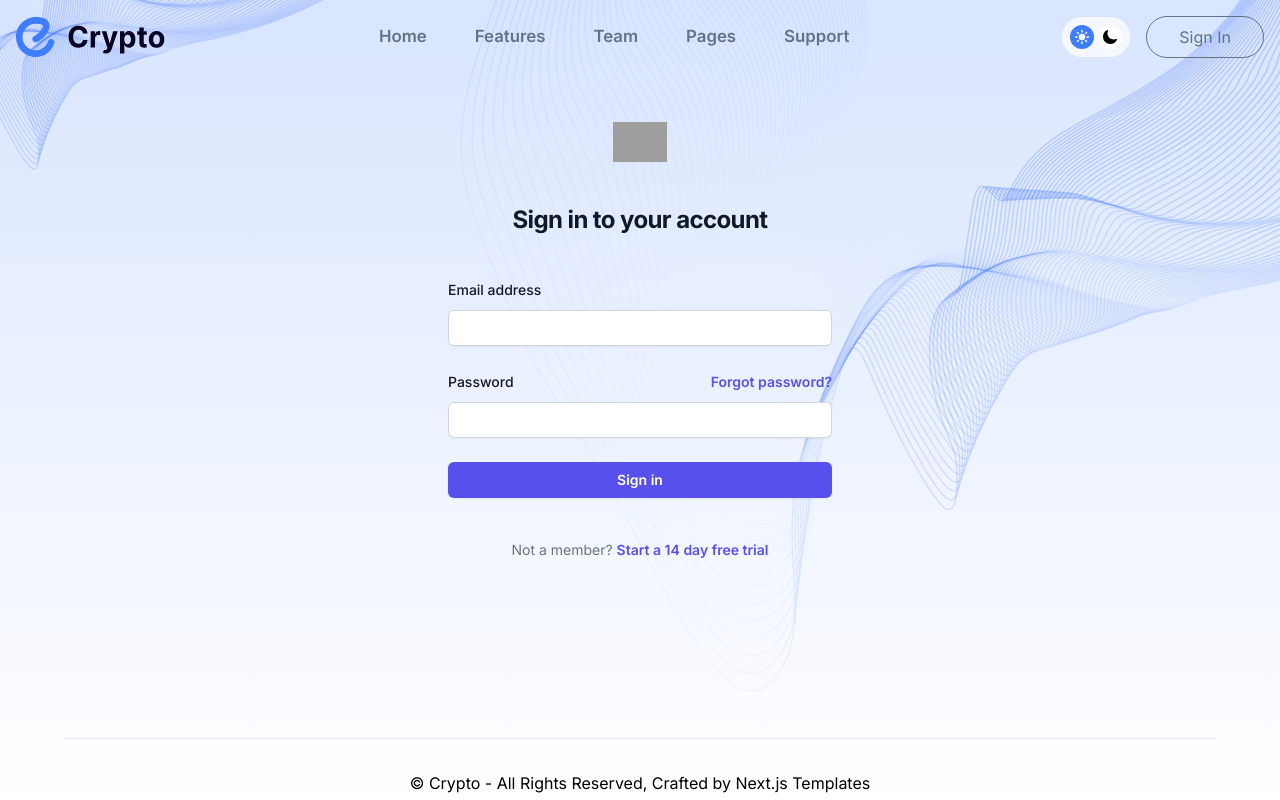
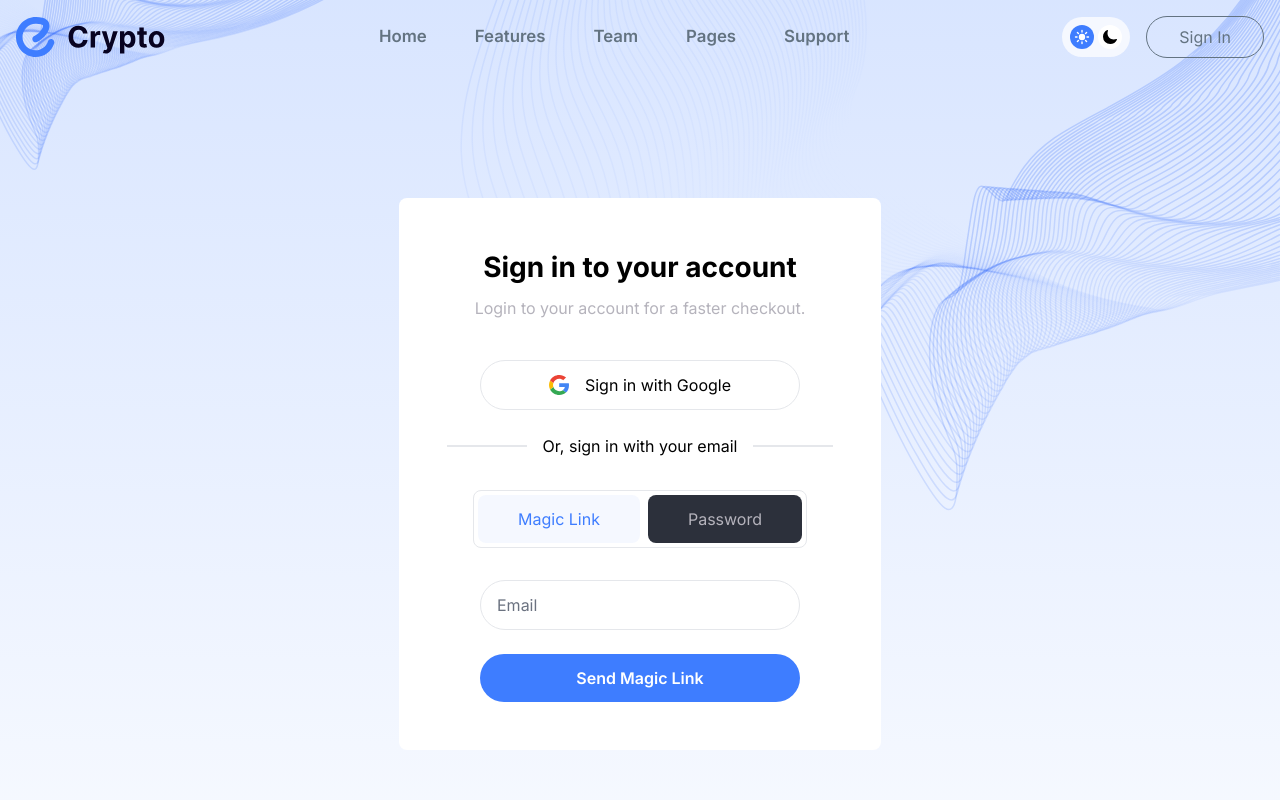
Before and after one commit to pooriaamini/Next.js-App, a Next.js app: page /auth/signin in a window 1280 px wide. Shown: the top 800 px of the page. Built offline with nearby package versions, Linux system fonts and the light colour scheme; grey boxes are pictures that could not be loaded.

Commit message:
implement  one section of signin page

```diff
--- a/app/auth/signin/page.tsx
+++ b/app/auth/signin/page.tsx
@@ -1,79 +1,17 @@
-export default function Page(){
-    return(
+import EmailForm from "@/app/components/EmailForm";
+import SelectionForm from "@/app/components/SelectionForm";
+import SigninHeader from "@/app/components/SigninHeader";
+import Image from "next/image";
 
-        <>
+export default function Page() {
+  return (
+    <div className="min-h-screen flex  flex-col items-center  justify-center text-black dark:text-white ">
+      <div className="form flex flex-col items-center mx-0 my-auto dark:bg-[#131b4dcc] bg-white p-4   lg:p-12 rounded-lg dark:z-30 z-30">
+        <SigninHeader/>
+        <SelectionForm/>
+        <EmailForm/>
+      </div>
 
-        <div className="flex min-h-full flex-1 flex-col justify-center px-6 py-12 lg:px-8">
-          <div className="sm:mx-auto sm:w-full sm:max-w-sm">
-            <img
-              alt="Your Company"
-              src="https://tailwindui.com/img/logos/mark.svg?color=indigo&shade=600"
-              className="mx-auto h-10 w-auto"
-            />
-            <h2 className="mt-10 text-center text-2xl font-bold leading-9 tracking-tight text-gray-900">
-              Sign in to your account
-            </h2>
-          </div>
-
-          <div className="mt-10 sm:mx-auto sm:w-full sm:max-w-sm">
-            <form action="#" method="POST" className="space-y-6">
-              <div>
-                <label htmlFor="email" className="block text-sm font-medium leading-6 text-gray-900">
-                  Email address
-                </label>
-                <div className="mt-2">
-                  <input
-                    id="email"
-                    name="email"
-                    type="email"
-                    required
-                    autoComplete="email"
-                    className="block w-full rounded-md border-0 py-1.5 text-gray-900 shadow-sm ring-1 ring-inset ring-gray-300 placeholder:text-gray-400 focus:ring-2 focus:ring-inset focus:ring-indigo-600 sm:text-sm sm:leading-6"
-                  />
-                </div>
-              </div>
-
-              <div>
-                <div className="flex items-center justify-between">
-                  <label htmlFor="password" className="block text-sm font-medium leading-6 text-gray-900">
-                    Password
-                  </label>
-                  <div className="text-sm">
-                    <a href="#" className="font-semibold text-indigo-600 hover:text-indigo-500">
-                      Forgot password?
-                    </a>
-                  </div>
-                </div>
-                <div className="mt-2">
-                  <input
-                    id="password"
-                    name="password"
-                    type="password"
-                    required
-                    autoComplete="current-password"
-                    className="block w-full rounded-md border-0 py-1.5 text-gray-900 shadow-sm ring-1 ring-inset ring-gray-300 placeholder:text-gray-400 focus:ring-2 focus:ring-inset focus:ring-indigo-600 sm:text-sm sm:leading-6"
-                  />
-                </div>
-              </div>
-
-              <div>
-                <button
-                  type="submit"
-                  className="flex w-full justify-center rounded-md bg-indigo-600 px-3 py-1.5 text-sm font-semibold leading-6 text-white shadow-sm hover:bg-indigo-500 focus-visible:outline focus-visible:outline-2 focus-visible:outline-offset-2 focus-visible:outline-indigo-600"
-                >
-                  Sign in
-                </button>
-              </div>
-            </form>
-
-            <p className="mt-10 text-center text-sm text-gray-500">
-              Not a member?{' '}
-              <a href="#" className="font-semibold leading-6 text-indigo-600 hover:text-indigo-500">
-                Start a 14 day free trial
-              </a>
-            </p>
-          </div>
-        </div>
-      </>
-    )
+    </div>
+  );
 }
--- /dev/null
+++ b/app/components/EmailForm.tsx
@@ -0,0 +1,10 @@
+function EmailForm() {
+    return (
+        <form className="flex flex-col gap-6 items-center justify-center" action="">
+            <input className="w-80 border border-gray-200 dark:border-[#637381] py-3 px-4 rounded-full bg-white dark:bg-[#1e2763] mt-8 dark:placeholder:text-white p-3" placeholder="Email" type="text" name="" id="" />
+            <button className="bg-[#3e7dff] text-white font-middle hover:bg-[#3e7dffcc]  py-3 px-4 rounded-full w-80 transition duration-500 " >Send Magic Link</button>
+        </form>
+     );
+}
+
+export default EmailForm;
--- /dev/null
+++ b/app/components/SelectionForm.tsx
@@ -0,0 +1,22 @@
+import { IoMoon } from "react-icons/io5";
+import { IoSunny } from "react-icons/io5";
+function SelectionForm() {
+    return (
+        <div className=" p-1 mt-8   flex justify-center gap-2  items-center border-[1px] dark:border-[#637381] rounded-lg ">
+        <button
+          className="  p-1 rounded-lg text-[#3e7dff] bg-[#3e7dff0d] dark:bg-sky-950 px-10 py-3 "
+        >
+          Magic Link
+        </button>
+
+        <button
+
+          className=" rounded-lg  p-1 bg-[#2c303b] text-[#b5b3bc] px-10 py-3"
+        >
+          Password
+        </button>
+      </div>
+    );
+}
+
+export default SelectionForm;
--- /dev/null
+++ b/app/components/SigninHeader.tsx
@@ -0,0 +1,25 @@
+import googleSvg from "@/public/icons/google.svg";
+import Image from "next/image";
+
+function SigninHeader() {
+  return (
+    <form className="flex flex-col gap-2  items-center  ">
+      <h1 className="font-bold text-[1.75rem] ">Sign in to your account</h1>
+      <h2 className="dark:text-[#637381] text-[#b5b3bc]  ">
+        Login to your account for a faster checkout.
+      </h2>
+      <button className="flex flex-row-reverse gap-4 items-center justify-center text-center w-80 border border-gray-200 dark:border-[#637381] py-3 px-4 rounded-full bg-white dark:bg-[#1e2763] mt-8">
+        <p>Sign in with Google</p>
+        <Image src={googleSvg} alt="google" />
+      </button>
+
+      <div className="flex justify-center items-center gap-4 mt-4 text-center">
+        <p className="  w-20 border-solid border-b-2 "></p>
+        <p>Or, sign in with your email</p>
+        <p className="  w-20 border-solid border-b-2 "></p>
+      </div>
+    </form>
+  );
+}
+
+export default SigninHeader;
```
Also changed, not shown: public/icons/google.svg (added).
